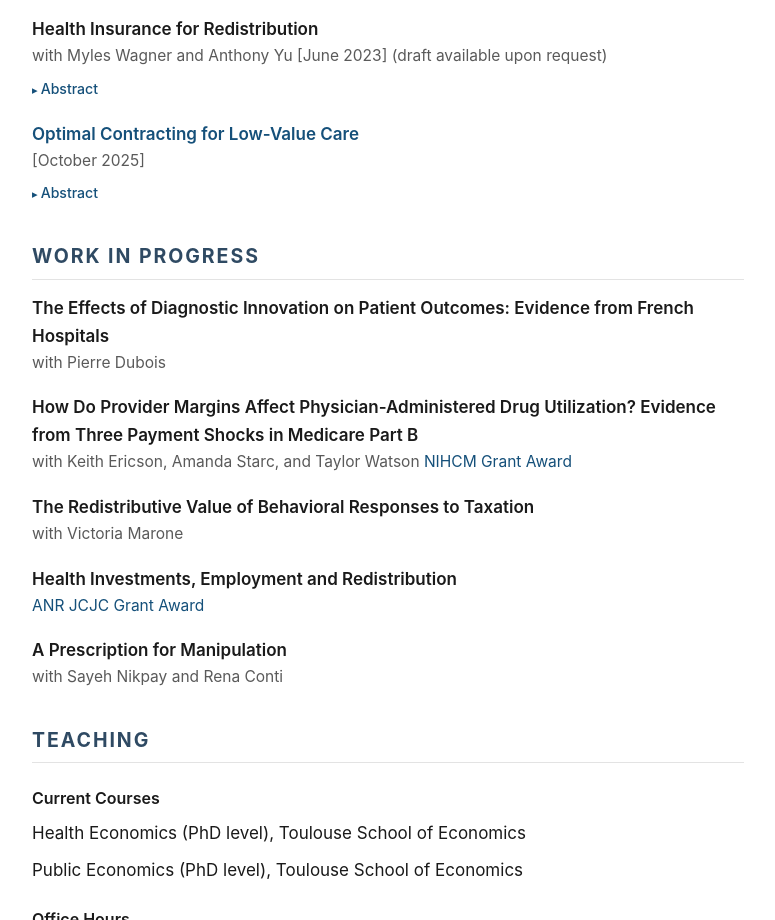
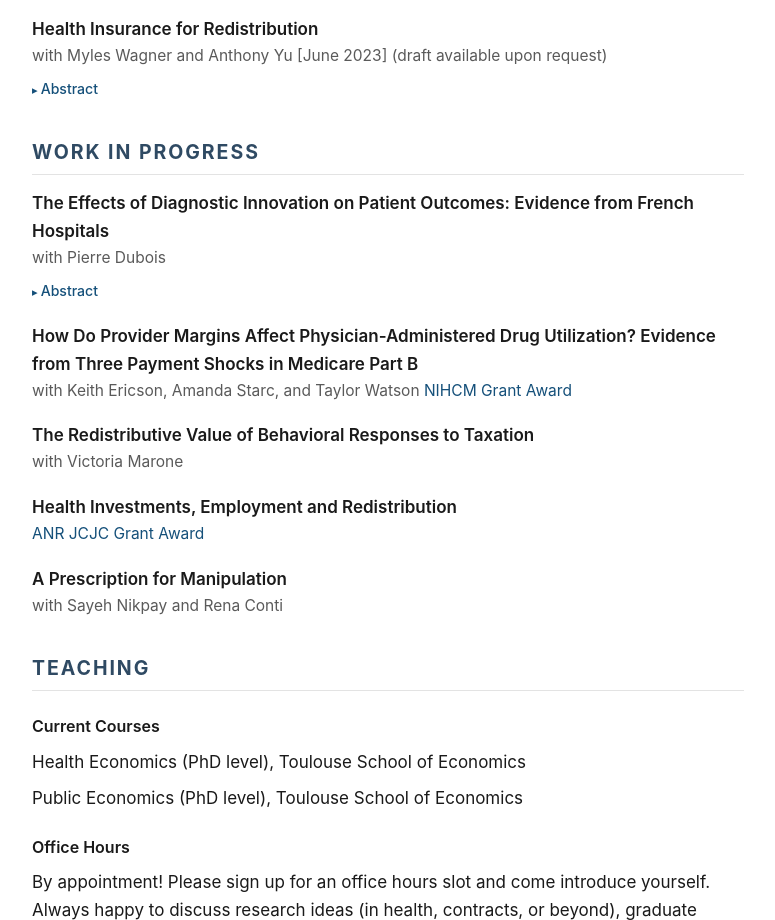
Before and after one commit to acquat/acquat.github.io, a plain HTML site: page index.html in a window 1280 px wide. Shown: the part 1326-2246 px from the top of the page, without its empty margins (252-1027 px from the left). Drawn offline with Linux system fonts and the light colour scheme.

Commit message:
Add abstract to diagnostic innovation paper; remove Optimal Contracting for Low-Value Care
The ORC PDF is unpublished from the site; a copy is kept in
StochHealth/ORCTheory/removed_from_website_2026-11-13/.

Co-Authored-By: Claude Opus 5.5 <noreply@anthropic.com>

```diff
--- a/index.html
+++ b/index.html
@@ -116,15 +116,6 @@
               <p>The paper studies the role of health insurance for health equity. We consider a social planner that cares about health inequality in addition to income inequality. Focusing on a restricted policy space that offers different health care subsidies for the rich and poor, we derive sufficient statistics formulas for optimal policy, which depends on three objects: demand elasticities of medical spending by income, the joint distribution of health, income, and medical spending, and social preferences. We calibrate the joint distribution of health, income and medical spending using the Medical Expenditure Panel Survey, and revisit the RAND Health Insurance experiment to recover demand elasticities by income. Then, we simulate the optimal joint health insurance policy and tax schedule using social welfare weights that approximate Utilitarian and Rawlsian welfare objectives over health and income. An egalitarian planner chooses Medicare for all, and a Rawlsian planner chooses a public insurance policy that is much more generous than current Medicaid: full coverage for individuals below 300% of the Federal Poverty Line, and partial coinsurance for the rest.</p>
             </details>
           </li>
-          <li>
-            <span class="pub-title">
-              <a href="assets/papers/acquatella_ORC.pdf">Optimal Contracting for Low-Value Care</a>
-            </span>
-            <span class="pub-meta">[October 2025]</span>
-            <details class="abstract"><summary>Abstract</summary>
-              <p>A significant share of health care spending comes from low-value, or minimal benefit, services. Why do countries pay for these services and what can optimal contracts do to contain this type of spending? I study optimal contracting for &lsquo;flat of the curve&rsquo; medicine in a principal agent framework with altruistic providers. I find that altruism leads to inefficient overprovision of care when governments use cost-based reimbursement, and that treatment caps optimally contain excess spending. Global budgets, as in the U.K., achieve first best outcomes when perfect risk adjustment is possible, or when providers are substantially altruistic.</p>
-            </details>
-          </li>
         </ul>
       </section>
 
@@ -135,6 +126,9 @@
           <li>
             <span class="pub-title">The Effects of Diagnostic Innovation on Patient Outcomes: Evidence from French Hospitals</span>
             <span class="pub-meta">with Pierre Dubois</span>
+            <details class="abstract"><summary>Abstract</summary>
+              <p>Innovative diagnostics provide physicians with new or better information about a patient&rsquo;s health, and thereby help guide treatment decisions. Unlike therapeutic innovations, which often improve health at the cost of more expensive treatments, diagnostic innovations have the potential to improve allocation and timing of existing treatments, which can have potentially large impacts on patient outcomes and spending. Yet empirical evidence on their effects remains limited. We study the introduction of large-panel multiplex PCR diagnostics in French hospitals, which allow physicians to rapidly identify respiratory pathogens and better target treatments. Exploiting variation in the timing of technology adoption across hospitals, we estimate their effects on patient health and healthcare spending. We find a significant 13% (.52 pp) decline in respiratory mortality within six months of discharge, and a 4% (&euro;117) decline in the cost of respiratory hospitalizations, driven by reductions in patient aggravations that result in intensive use of critical care. We find no significant reductions in length of stay or subsequent healthcare utilization, yet total readmission spending increases over the following year due to surviving patients. Our findings suggest that payers may want to consider financing adoption of innovative diagnostics among providers.</p>
+            </details>
           </li>
           <li>
             <span class="pub-title">How Do Provider Margins Affect Physician-Administered Drug Utilization? Evidence from Three Payment Shocks in Medicare Part B</span>
```
Also changed, not shown: 1 other file.
